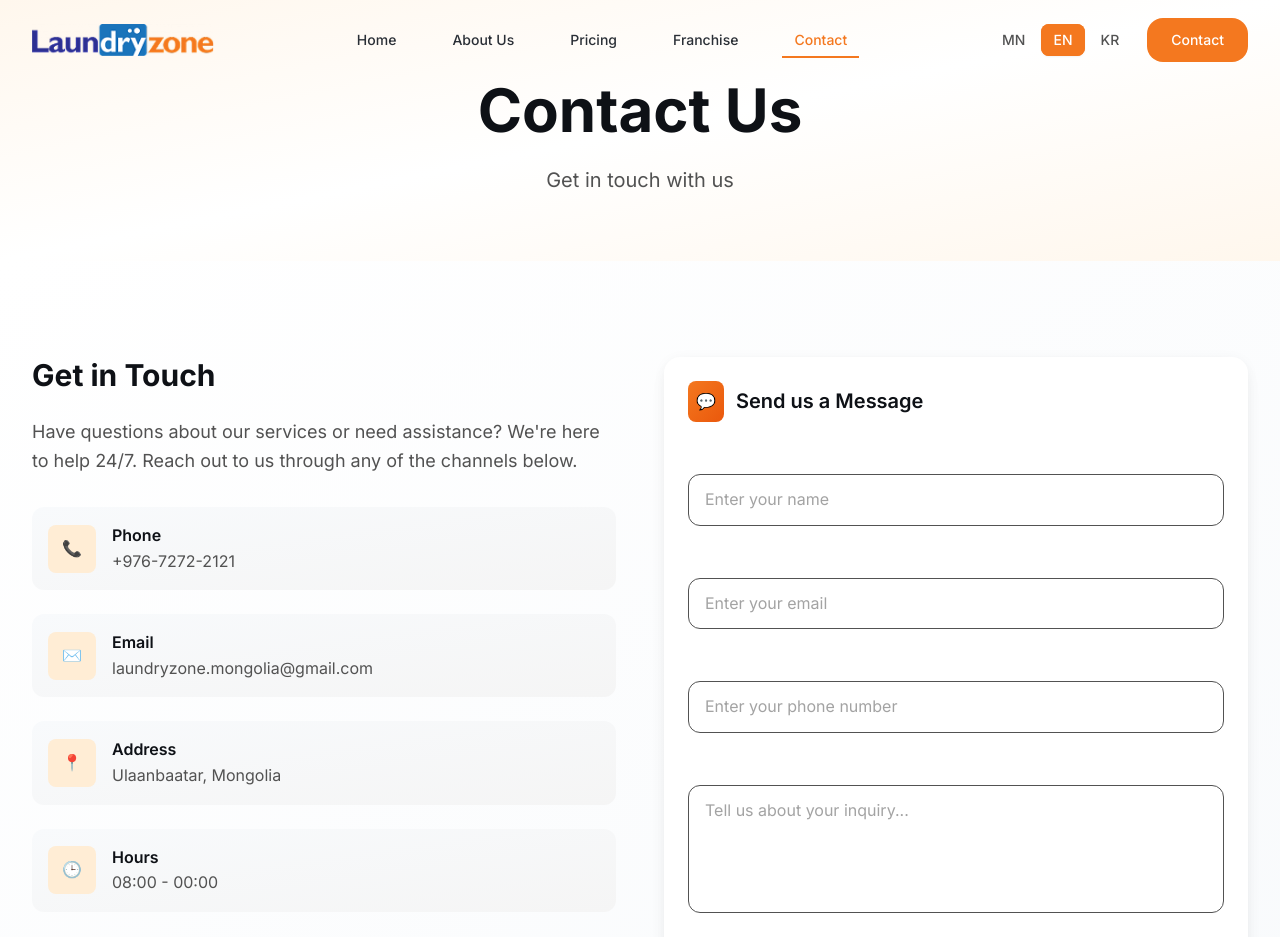
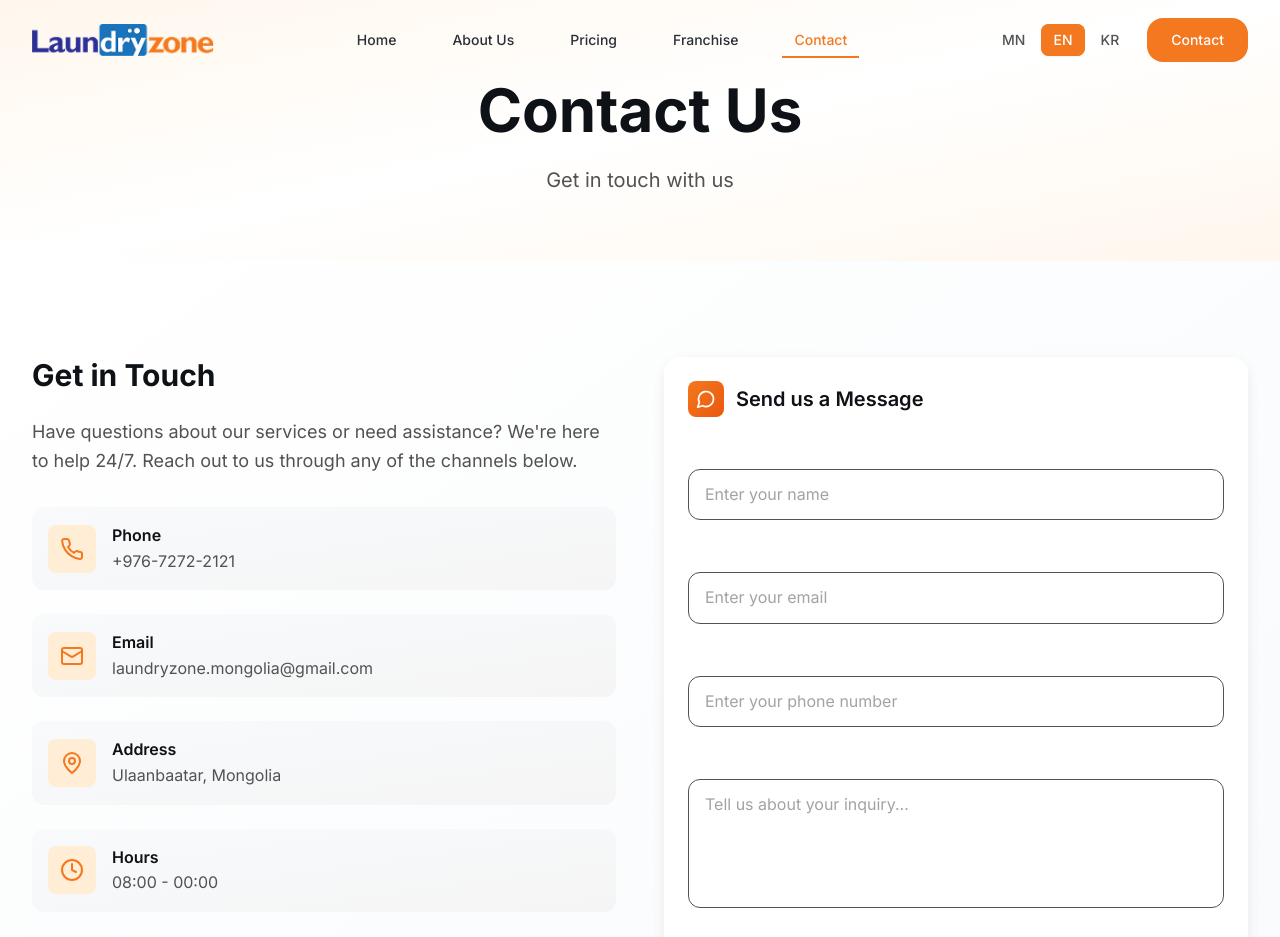
Before and after one commit to shinezayam/laundryzone-website, a Next.js app: page /en/contact in a window 1280 px wide. Shown: the top 937 px of the page. Built offline with nearby package versions, Linux system fonts and the light colour scheme.

Commit message:
Add proper icons to contact page and fix email functionality

```diff
--- a/app/[locale]/contact/page.tsx
+++ b/app/[locale]/contact/page.tsx
@@ -1,6 +1,7 @@
 import { getTranslations } from 'next-intl/server';
 import { PageHeader } from '@/components/PageHeader';
 import { ContactForm } from '@/components/ContactForm';
+import { Phone, Mail, MapPin, Clock, MessageCircle } from 'lucide-react';
 
 interface ContactPageProps {
   params: { locale: string };
@@ -34,27 +35,27 @@ export default async function ContactPage({ params: { locale } }: ContactPagePro
               <div className="space-y-6">
                 <div className="flex items-center space-x-4 p-4 bg-gradient-to-br from-neutral-50 to-neutral-100 rounded-xl">
                   <div className="w-12 h-12 bg-accent-100 rounded-lg flex items-center justify-center">
-                    <span className="text-accent-500 font-bold">📞</span>
+                    <Phone size={24} className="text-accent-500" />
                   </div>
                   <div>
                     <h3 className="font-semibold text-neutral-900">{t('contact.info.phone')}</h3>
-                    <p className="text-neutral-600">+976-7272-2121                    </p>
+                    <p className="text-neutral-600">+976-7272-2121</p>
                   </div>
                 </div>
 
                 <div className="flex items-center space-x-4 p-4 bg-gradient-to-br from-neutral-50 to-neutral-100 rounded-xl">
                   <div className="w-12 h-12 bg-accent-100 rounded-lg flex items-center justify-center">
-                    <span className="text-accent-500 font-bold">✉️</span>
+                    <Mail size={24} className="text-accent-500" />
                   </div>
                   <div>
                     <h3 className="font-semibold text-neutral-900">{t('contact.info.email')}</h3>
-                    <p className="text-neutral-600">laundryzone.mongolia@gmail.com                    </p>
+                    <p className="text-neutral-600">laundryzone.mongolia@gmail.com</p>
                   </div>
                 </div>
 
                 <div className="flex items-center space-x-4 p-4 bg-gradient-to-br from-neutral-50 to-neutral-100 rounded-xl">
                   <div className="w-12 h-12 bg-accent-100 rounded-lg flex items-center justify-center">
-                    <span className="text-accent-500 font-bold">📍</span>
+                    <MapPin size={24} className="text-accent-500" />
                   </div>
                   <div>
                     <h3 className="font-semibold text-neutral-900">{t('contact.info.address')}</h3>
@@ -64,7 +65,7 @@ export default async function ContactPage({ params: { locale } }: ContactPagePro
 
                 <div className="flex items-center space-x-4 p-4 bg-gradient-to-br from-neutral-50 to-neutral-100 rounded-xl">
                   <div className="w-12 h-12 bg-accent-100 rounded-lg flex items-center justify-center">
-                    <span className="text-accent-500 font-bold">🕒</span>
+                    <Clock size={24} className="text-accent-500" />
                   </div>
                   <div>
                     <h3 className="font-semibold text-neutral-900">{t('contact.info.hours')}</h3>
@@ -77,8 +78,8 @@ export default async function ContactPage({ params: { locale } }: ContactPagePro
             {/* Contact Form */}
             <div className="card">
               <div className="flex items-center space-x-3 mb-6">
-                                  <div className="p-2 bg-gradient-to-br from-accent-500 to-accent-600 rounded-lg">
-                  <span className="text-white font-bold">💬</span>
+                <div className="p-2 bg-gradient-to-br from-accent-500 to-accent-600 rounded-lg">
+                  <MessageCircle size={20} className="text-white" />
                 </div>
                 <h3 className="text-xl font-semibold">{t('common.send_message')}</h3>
               </div>
```
